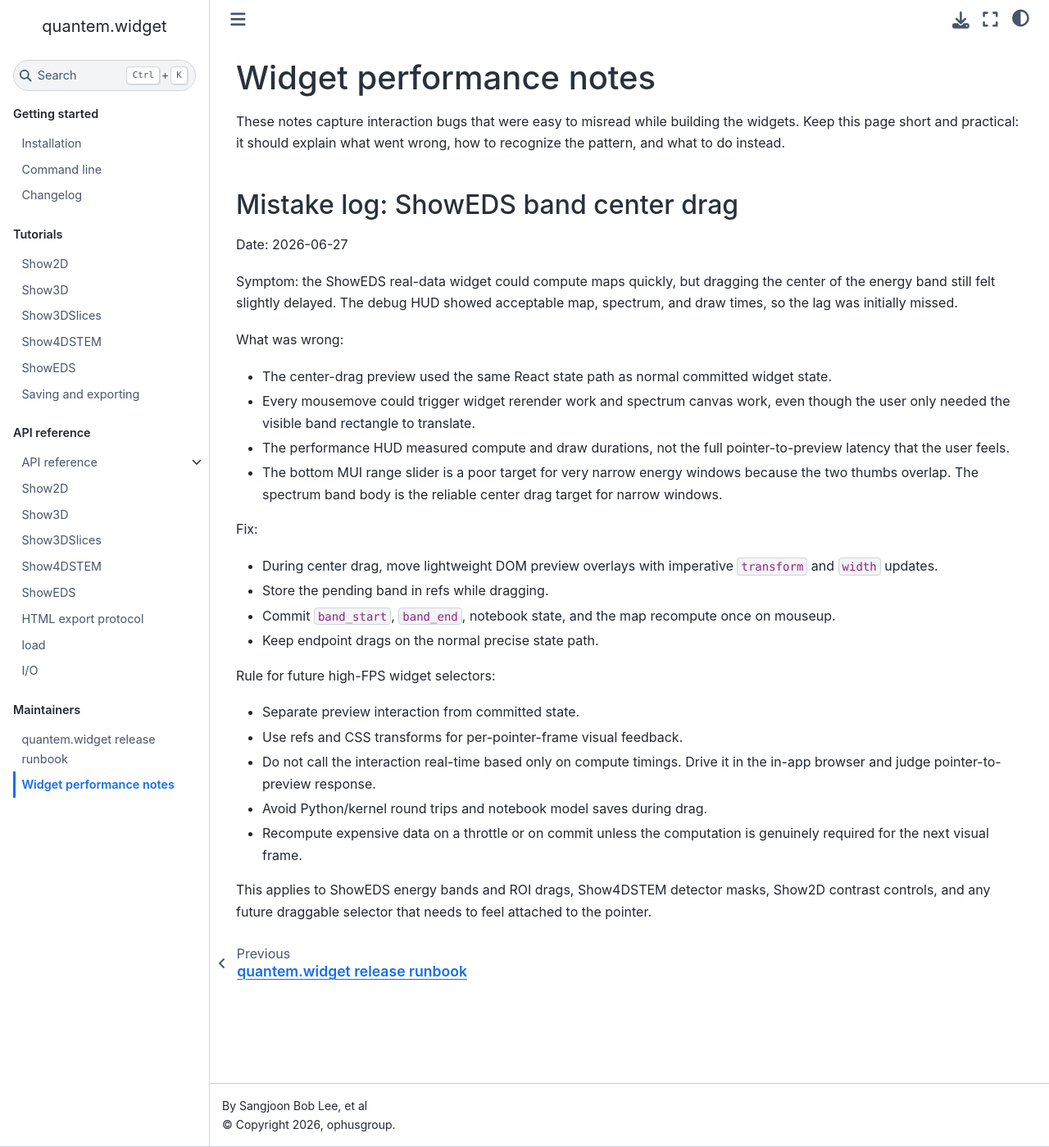
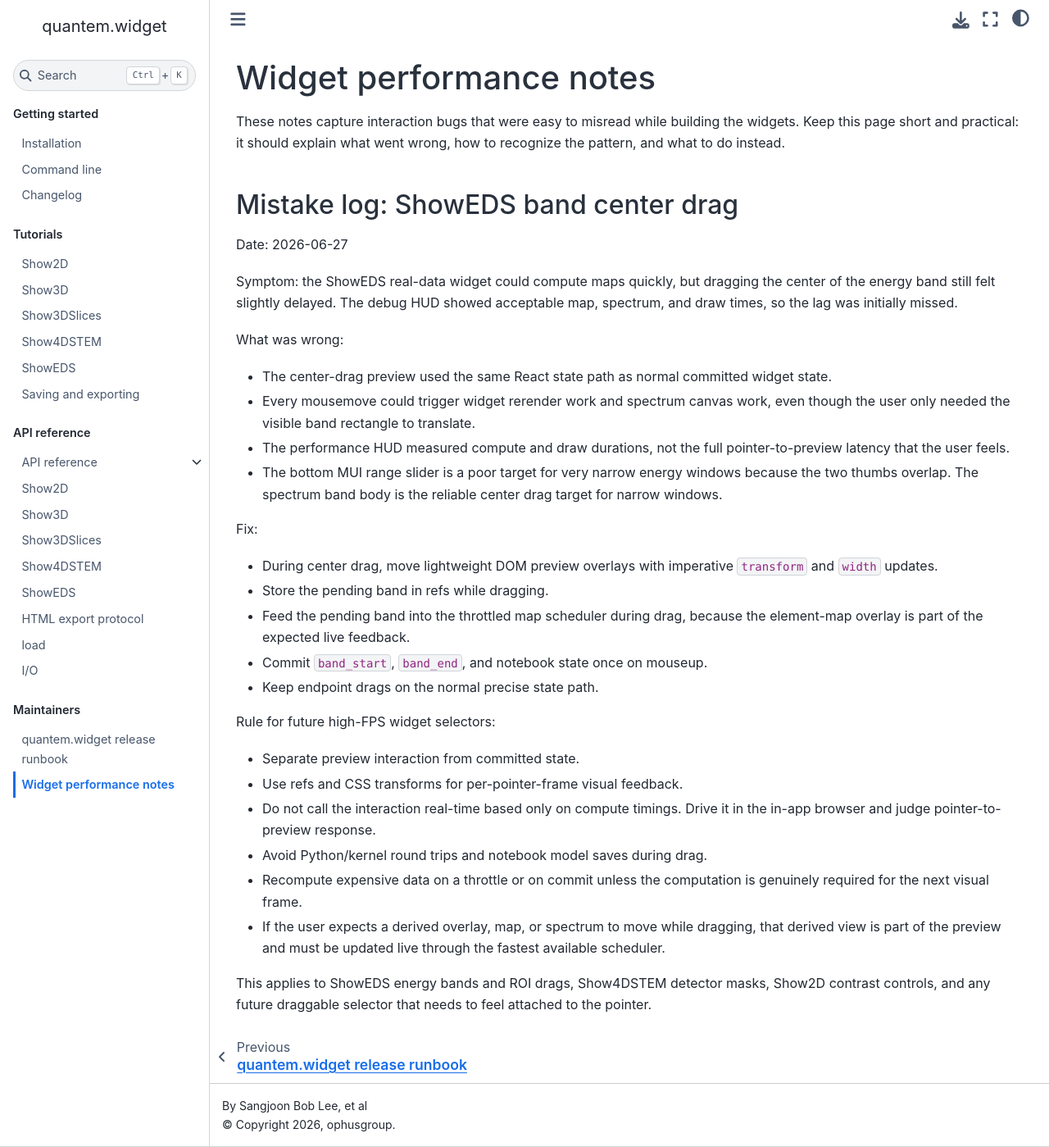
Before and after one commit to bobleesj/quantem.widget, a Jupyter Book: the page built from docs/maintainer/widget-performance.md, in a window 1280 px wide and 1399 px high. Shown: the whole window at 82% size. Built offline with Jupyter Book 1.0.4 settings and Sphinx 7.4.7 and the Sphinx Book theme 1.1.4, drawn with Linux system fonts in a browser that asks for light colours.

Commit message:
Update ShowEDS map during band drag

```diff
--- a/docs/maintainer/widget-performance.md
+++ b/docs/maintainer/widget-performance.md
@@ -29,8 +29,9 @@ Fix:
 - During center drag, move lightweight DOM preview overlays with imperative
   `transform` and `width` updates.
 - Store the pending band in refs while dragging.
-- Commit `band_start`, `band_end`, notebook state, and the map recompute once on
-  mouseup.
+- Feed the pending band into the throttled map scheduler during drag, because
+  the element-map overlay is part of the expected live feedback.
+- Commit `band_start`, `band_end`, and notebook state once on mouseup.
 - Keep endpoint drags on the normal precise state path.
 
 Rule for future high-FPS widget selectors:
@@ -42,6 +43,9 @@ Rule for future high-FPS widget selectors:
 - Avoid Python/kernel round trips and notebook model saves during drag.
 - Recompute expensive data on a throttle or on commit unless the computation is
   genuinely required for the next visual frame.
+- If the user expects a derived overlay, map, or spectrum to move while dragging,
+  that derived view is part of the preview and must be updated live through the
+  fastest available scheduler.
 
 This applies to ShowEDS energy bands and ROI drags, Show4DSTEM detector masks,
 Show2D contrast controls, and any future draggable selector that needs to feel
```
Also changed, not shown: 1 other file.
